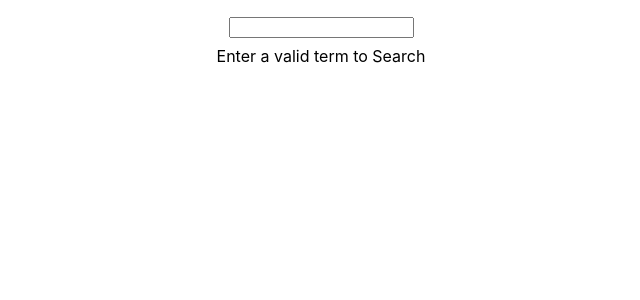
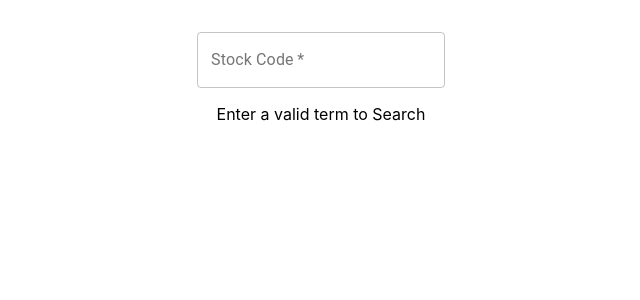
Before and after one commit to Tarun047/ZeMoSo-Assignments, a React (Create React App) app in the folder React-Practice/hooksdemo/: page / in a window 1280 px wide. Shown: the top 300 px of the page, without its empty margins (335-975 px from the left). Built offline with nearby package versions, Linux system fonts and the light colour scheme.

Commit message:
Auto Commit by Script

```diff
--- a/React-Practice/hooksdemo/src/App.js
+++ b/React-Practice/hooksdemo/src/App.js
@@ -1,6 +1,6 @@
 import React,{useState,useEffect} from 'react';
 import { makeStyles } from '@material-ui/core/styles';
-import {Container} from '@material-ui/core';
+import {Container, TextField} from '@material-ui/core';
 import {VictoryChart,VictoryLine} from 'victory';
 import './App.css';
 import useDebounce from './debounce'
@@ -22,6 +22,10 @@ const useStyles = makeStyles(theme =>
     searchLabel:
     {
       margin:8,
+    },
+    textField: {
+      marginLeft: theme.spacing(1),
+      marginRight: theme.spacing(1),
     }
   }))
 
@@ -69,9 +73,16 @@ function App() {
 
   return (
     <Container className={classes.root}>
-      <div>
-        <input value={intrest} onChange={handleIntrestChange} />
-      </div>
+       <TextField
+        required
+        id="outlined-required"
+        label="Stock Code"
+        className={classes.textField}
+        margin="normal"
+        variant="outlined"
+        value={intrest}
+        onChange={handleIntrestChange}
+      />
       {
       stock && !isSearching ?
       <VictoryChart data={transformData('1. open')} height={250} scale={{ x: "time" }} animate={{
```
